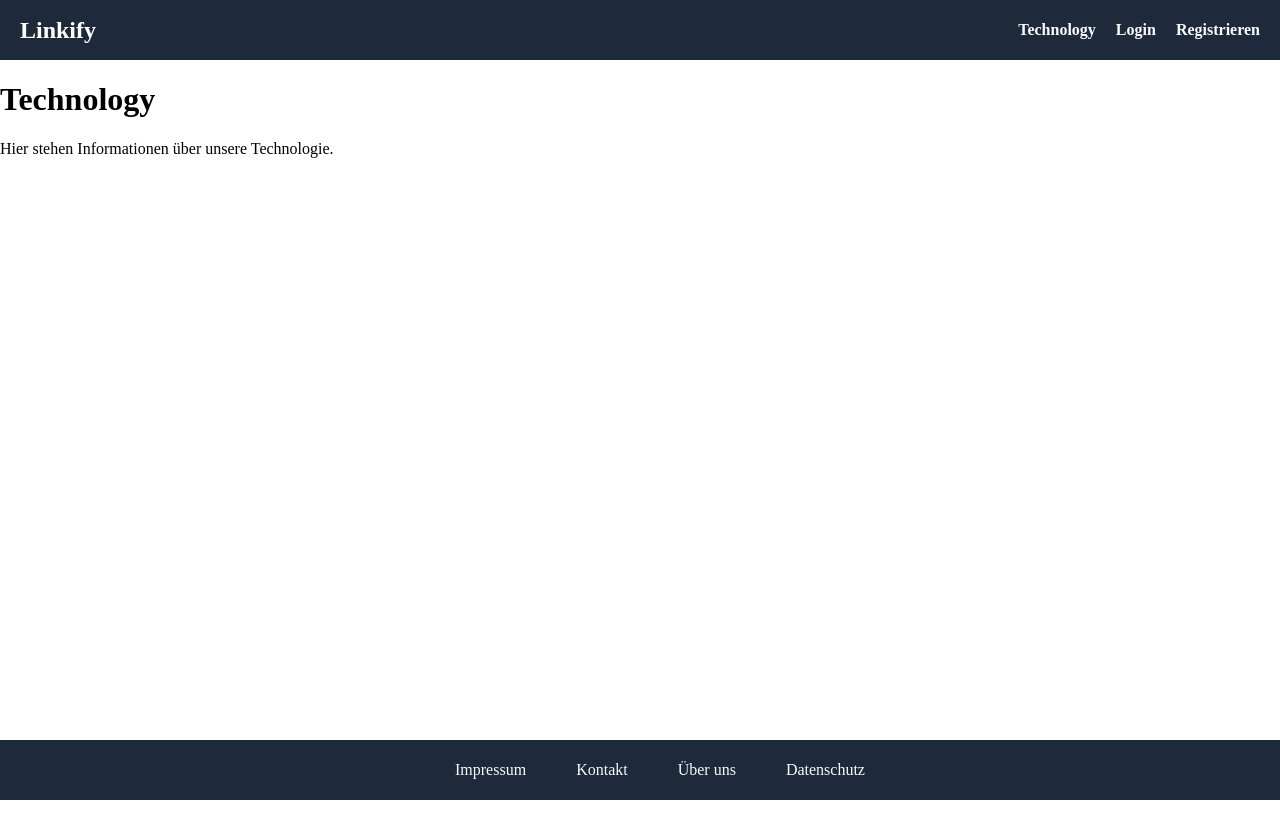
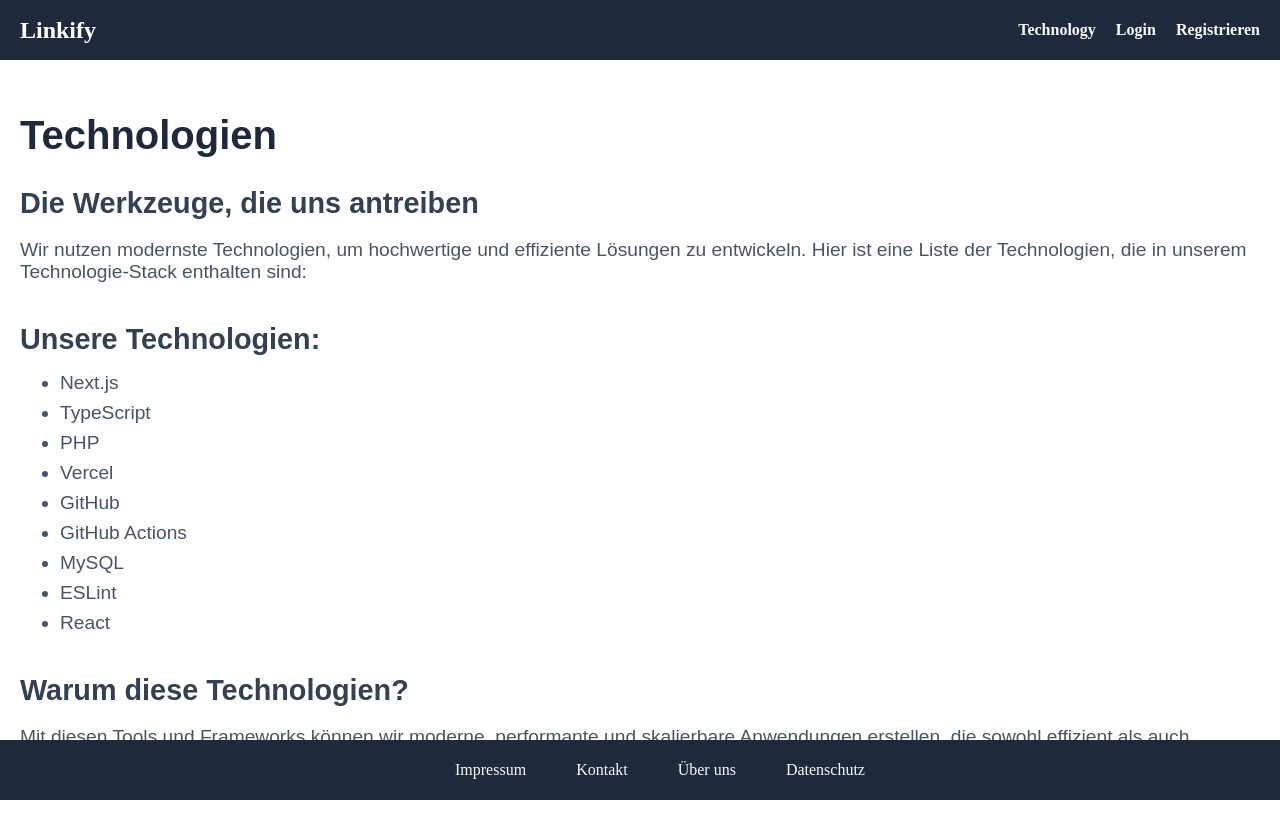
Before and after one commit to RalfHof/nextjs-boilerplate, a Next.js app: page /technology in a window 1280 px wide. Shown: the top 838 px of the page. Before the commit the page ends 800 px from the top, so only its background shows below. Built offline with nearby package versions, Linux system fonts and the light colour scheme.

Commit message:
technology seite

```diff
--- a/src/app/technology/page.tsx
+++ b/src/app/technology/page.tsx
@@ -1,9 +1,78 @@
 "use client";
+
 export default function TechnologyPage() {
   return (
-    <>
-      <h1>Technology</h1>
-      <p>Hier stehen Informationen über unsere Technologie.</p>
-    </>
+    <div style={styles.container}>
+      <section style={styles.section}>
+        <h1 style={styles.title}>Technologien</h1>
+        <p style={styles.subtitle}>
+          <strong>Die Werkzeuge, die uns antreiben</strong>
+        </p>
+        <p style={styles.text}>
+          Wir nutzen modernste Technologien, um hochwertige und effiziente
+          Lösungen zu entwickeln. Hier ist eine Liste der Technologien, die in
+          unserem Technologie-Stack enthalten sind:
+        </p>
+      </section>
+
+      <section style={styles.section}>
+        <h2 style={styles.subtitle}>Unsere Technologien:</h2>
+        <ul style={styles.list}>
+          <li style={styles.listItem}>Next.js</li>
+          <li style={styles.listItem}>TypeScript</li>
+          <li style={styles.listItem}>PHP</li>
+          <li style={styles.listItem}>Vercel</li>
+          <li style={styles.listItem}>GitHub</li>
+          <li style={styles.listItem}>GitHub Actions</li>
+          <li style={styles.listItem}>MySQL</li>
+          <li style={styles.listItem}>ESLint</li>
+          <li style={styles.listItem}>React</li>
+        </ul>
+      </section>
+
+      <section style={styles.section}>
+        <h2 style={styles.subtitle}>Warum diese Technologien?</h2>
+        <p style={styles.text}>
+          Mit diesen Tools und Frameworks können wir moderne, performante und
+          skalierbare Anwendungen erstellen, die sowohl effizient als auch
+          zuverlässig sind. Von der Frontend-Entwicklung mit React bis hin zur
+          Automatisierung von Deployments mit GitHub Actions – wir setzen auf
+          bewährte und zukunftssichere Technologien.
+        </p>
+      </section>
+    </div>
   );
 }
+
+const styles: Record<string, React.CSSProperties> = {
+  container: {
+    padding: "20px",
+    fontFamily: "'Arial', sans-serif",
+    color: "#475569",
+  },
+  section: {
+    marginBottom: "40px",
+  },
+  title: {
+    fontSize: "2.5rem",
+    color: "#1e293b",
+    marginBottom: "20px",
+  },
+  subtitle: {
+    fontSize: "1.8rem",
+    color: "#334155",
+    marginBottom: "15px",
+  },
+  text: {
+    fontSize: "1.2rem",
+    marginBottom: "10px",
+  },
+  list: {
+    listStyleType: "disc",
+    paddingLeft: "40px",
+  },
+  listItem: {
+    fontSize: "1.2rem",
+    marginBottom: "8px",
+  },
+};
```
